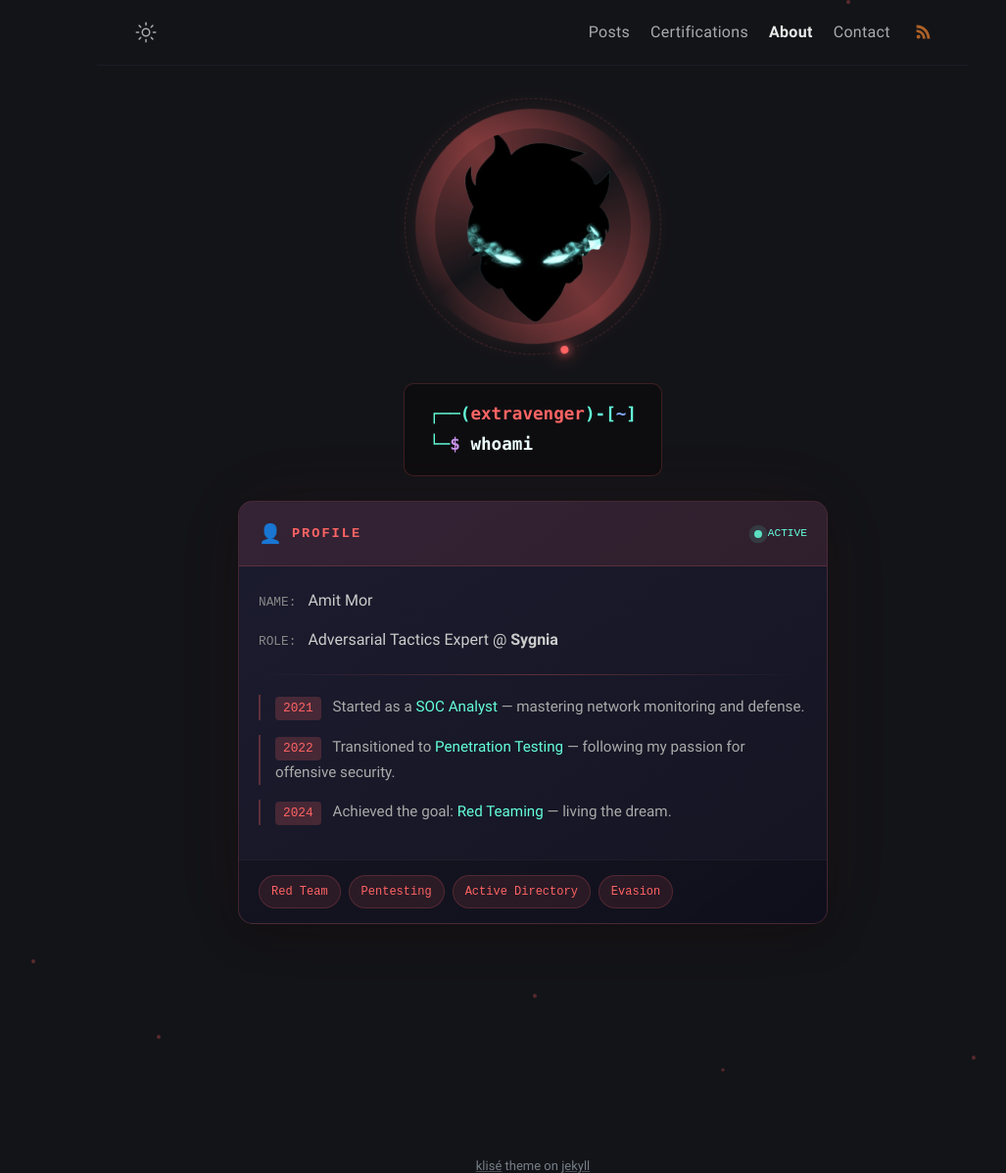
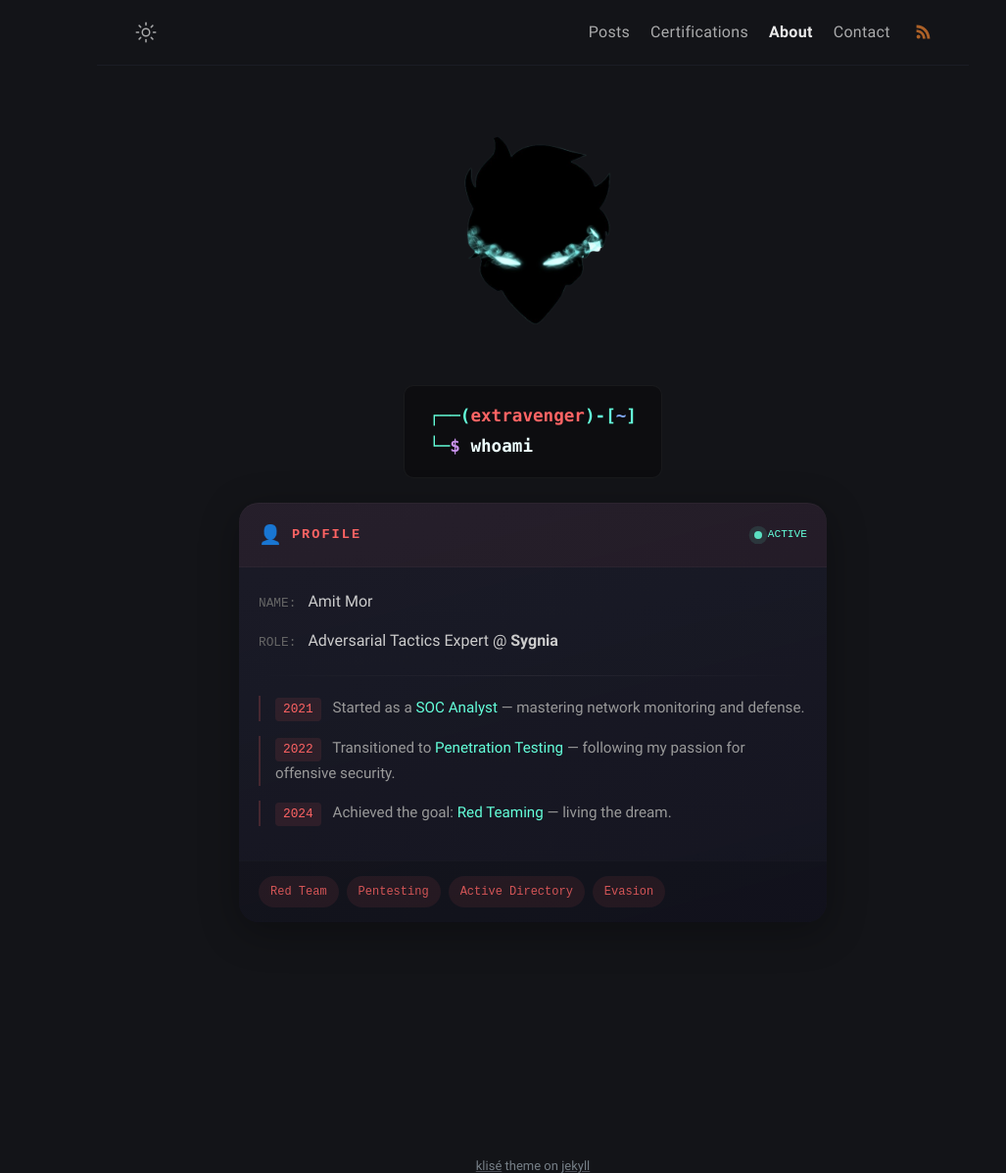
Before and after one commit to Extravenger/extravenger.github.io, a Jekyll site: the page built from about.md, in a window 1280 px wide. Shown: the whole page at 98% size, without its empty margins (96-1123 px from the left). Built offline with Jekyll 4.4.1, drawn with Linux system fonts in a browser that asks for light colours.

Commit message:
Update about.html

```diff
--- a/_layouts/about.html
+++ b/_layouts/about.html
@@ -23,28 +23,12 @@
 
   {% include navbar.html %}
 
-  <!-- Animated background particles -->
-  <div class="particles-container">
-    <div class="particle"></div>
-    <div class="particle"></div>
-    <div class="particle"></div>
-    <div class="particle"></div>
-    <div class="particle"></div>
-    <div class="particle"></div>
-    <div class="particle"></div>
-    <div class="particle"></div>
-  </div>
-
   <div class="wrapper">
     <main aria-label="Content">
       <div class="centered-content">
 
-        <!-- Glowing ring behind image -->
+        <!-- Clean image without background effects -->
         <div class="image-wrapper">
-          <div class="glow-ring"></div>
-          <div class="orbit-ring">
-            <div class="orbit-dot"></div>
-          </div>
           <div class="image-container">
             <img src="https://extravenger.github.io/assets/img/ninja.png" alt="Profile Image" class="profile-image" />
           </div>
@@ -144,55 +128,6 @@
       margin: 0;
       overflow-x: hidden;
       overflow-y: auto;
-    }
-
-    /* Animated particles background */
-    .particles-container {
-      position: fixed;
-      top: 0;
-      left: 0;
-      width: 100%;
-      height: 100%;
-      pointer-events: none;
-      z-index: 0;
-      overflow: hidden;
-    }
-
-    .particle {
-      position: absolute;
-      width: 4px;
-      height: 4px;
-      background: rgba(255, 100, 100, 0.3);
-      border-radius: 50%;
-      animation: float 20s infinite;
-    }
-
-    .particle:nth-child(1) { left: 10%; animation-delay: 0s; animation-duration: 25s; }
-    .particle:nth-child(2) { left: 20%; animation-delay: 2s; animation-duration: 20s; }
-    .particle:nth-child(3) { left: 35%; animation-delay: 4s; animation-duration: 28s; }
-    .particle:nth-child(4) { left: 50%; animation-delay: 1s; animation-duration: 22s; }
-    .particle:nth-child(5) { left: 65%; animation-delay: 3s; animation-duration: 26s; }
-    .particle:nth-child(6) { left: 75%; animation-delay: 5s; animation-duration: 24s; }
-    .particle:nth-child(7) { left: 85%; animation-delay: 2.5s; animation-duration: 21s; }
-    .particle:nth-child(8) { left: 92%; animation-delay: 4.5s; animation-duration: 27s; }
-
-    @keyframes float {
-      0%, 100% {
-        transform: translateY(100vh) scale(0);
-        opacity: 0;
-      }
-      10% {
-        opacity: 1;
-        transform: translateY(90vh) scale(1);
-      }
-      90% {
-        opacity: 1;
-        transform: translateY(10vh) scale(1);
-      }
-      100% {
-        transform: translateY(-10vh) scale(0);
-        opacity: 0;
-      }
     }
 
     /* Wrapper */
@@ -241,72 +176,9 @@
       margin-bottom: 30px;
     }
 
-    /* Glowing ring */
-    .glow-ring {
+    /* Image container - clean without glow */
+    .image-container {
       position: absolute;
-      top: 50%;
-      left: 50%;
-      transform: translate(-50%, -50%);
-      width: 240px;
-      height: 240px;
-      border-radius: 50%;
-      background: conic-gradient(
-        from 0deg,
-        transparent,
-        rgba(255, 100, 100, 0.4),
-        transparent,
-        rgba(255, 100, 100, 0.4),
-        transparent
-      );
-      animation: rotateGlow 4s linear infinite;
-      opacity: 0;
-      animation: rotateGlow 4s linear infinite, fadeInGlow 1s ease-out 0.5s forwards;
-    }
-
-    @keyframes rotateGlow {
-      from { transform: translate(-50%, -50%) rotate(0deg); }
-      to { transform: translate(-50%, -50%) rotate(360deg); }
-    }
-
-    @keyframes fadeInGlow {
-      to { opacity: 1; }
-    }
-
-    /* Orbiting ring */
-    .orbit-ring {
-      position: absolute;
-      top: 50%;
-      left: 50%;
-      transform: translate(-50%, -50%);
-      width: 260px;
-      height: 260px;
-      border: 1px dashed rgba(255, 100, 100, 0.2);
-      border-radius: 50%;
-      animation: orbitSpin 10s linear infinite;
-      opacity: 0;
-      animation: orbitSpin 10s linear infinite, fadeInGlow 1s ease-out 0.8s forwards;
-    }
-
-    .orbit-dot {
-      position: absolute;
-      top: -4px;
-      left: 50%;
-      transform: translateX(-50%);
-      width: 8px;
-      height: 8px;
-      background: #ff6464;
-      border-radius: 50%;
-      box-shadow: 0 0 10px #ff6464, 0 0 20px #ff6464;
-    }
-
-    @keyframes orbitSpin {
-      from { transform: translate(-50%, -50%) rotate(0deg); }
-      to { transform: translate(-50%, -50%) rotate(360deg); }
-    }
-
-    /* Image container */
-    .image-container {
-      position: relative;
       width: 200px;
       height: 200px;
       border-radius: 50%;
@@ -316,7 +188,6 @@
       left: 50%;
       transform: translate(-50%, -50%) scale(0);
       animation: popIn 0.8s cubic-bezier(0.68, -0.55, 0.265, 1.55) 0.3s forwards;
-      box-shadow: 0 0 40px rgba(255, 100, 100, 0.3);
     }
 
     @keyframes popIn {
@@ -334,11 +205,11 @@
       width: 100%;
       height: 100%;
       object-fit: cover;
-      transition: transform 0.5s ease;
+      transition: transform 0.4s ease;
     }
 
     .image-container:hover .profile-image {
-      transform: scale(1.1);
+      transform: scale(1.05);
     }
 
     /* Text container */
@@ -362,10 +233,10 @@
       background: rgba(0, 0, 0, 0.3);
       padding: 15px 25px;
       border-radius: 10px;
-      border: 1px solid rgba(255, 100, 100, 0.2);
+      border: 1px solid rgba(255, 255, 255, 0.05);
       width: fit-content;
       opacity: 0;
-      animation: fadeSlideUp 0.6s ease-out 1s forwards;
+      animation: fadeSlideUp 0.6s ease-out 0.8s forwards;
     }
 
     @keyframes fadeSlideUp {
@@ -396,14 +267,13 @@
       50% { opacity: 0; }
     }
 
-    /* Bio card */
+    /* Bio card - seamless with page background */
     .bio-card {
-      background: linear-gradient(145deg,
-        rgba(30, 30, 50, 0.9) 0%,
-        rgba(20, 20, 35, 0.95) 100%
+      background: linear-gradient(165deg,
+        rgba(35, 35, 55, 0.5) 0%,
+        rgba(22, 22, 38, 0.6) 100%
       );
-      border: 1px solid rgba(255, 100, 100, 0.2);
-      border-radius: 15px;
+      border-radius: 20px;
       padding: 0;
       width: 100%;
       max-width: 600px;
@@ -412,8 +282,41 @@
       opacity: 0;
       transform: translateY(30px) scale(0.95);
       transition: all 0.6s cubic-bezier(0.4, 0, 0.2, 1);
-      box-shadow: 0 10px 40px rgba(0, 0, 0, 0.3),
-                  0 0 80px rgba(255, 100, 100, 0.05);
+      box-shadow:
+        0 10px 40px rgba(0, 0, 0, 0.3),
+        inset 0 1px 0 rgba(255, 255, 255, 0.03);
+      position: relative;
+    }
+
+    /* Subtle gradient border on hover */
+    .bio-card::before {
+      content: '';
+      position: absolute;
+      top: 0;
+      left: 0;
+      right: 0;
+      bottom: 0;
+      border-radius: 20px;
+      padding: 1px;
+      background: linear-gradient(
+        160deg,
+        rgba(255, 100, 100, 0.15) 0%,
+        transparent 30%,
+        transparent 70%,
+        rgba(100, 255, 218, 0.1) 100%
+      );
+      -webkit-mask:
+        linear-gradient(#fff 0 0) content-box,
+        linear-gradient(#fff 0 0);
+      -webkit-mask-composite: xor;
+      mask-composite: exclude;
+      pointer-events: none;
+      opacity: 0;
+      transition: opacity 0.4s ease;
+    }
+
+    .bio-card:hover::before {
+      opacity: 1;
     }
 
     .bio-card.visible {
@@ -422,9 +325,10 @@
     }
 
     .bio-card:hover {
-      border-color: rgba(255, 100, 100, 0.4);
-      box-shadow: 0 15px 50px rgba(0, 0, 0, 0.4),
-                  0 0 100px rgba(255, 100, 100, 0.1);
+      box-shadow:
+        0 20px 60px rgba(0, 0, 0, 0.4),
+        inset 0 1px 0 rgba(255, 255, 255, 0.05);
+      transform: translateY(-4px) scale(1);
     }
 
     .bio-header {
@@ -432,8 +336,8 @@
       align-items: center;
       gap: 10px;
       padding: 15px 20px;
-      background: rgba(255, 100, 100, 0.1);
-      border-bottom: 1px solid rgba(255, 100, 100, 0.2);
+      background: rgba(255, 100, 100, 0.05);
+      border-bottom: 1px solid rgba(255, 255, 255, 0.03);
     }
 
     .bio-icon {
@@ -482,7 +386,7 @@
     }
 
     .label {
-      color: #888;
+      color: #666;
       font-size: 0.8rem;
       font-family: 'JetBrains Mono', monospace;
       margin-right: 8px;
@@ -512,28 +416,29 @@
 
     .bio-divider {
       height: 1px;
-      background: linear-gradient(to right, transparent, rgba(255, 100, 100, 0.3), transparent);
+      background: linear-gradient(to right, transparent, rgba(255, 255, 255, 0.06), transparent);
       margin: 20px 0;
     }
 
     .bio-story p {
       margin: 0 0 15px 0;
       font-size: 0.95rem;
-      color: #aaa;
+      color: #999;
       line-height: 1.6;
       padding-left: 15px;
-      border-left: 2px solid rgba(255, 100, 100, 0.3);
+      border-left: 2px solid rgba(255, 100, 100, 0.2);
       transition: all 0.3s ease;
     }
 
     .bio-story p:hover {
-      border-left-color: #ff6464;
+      border-left-color: rgba(255, 100, 100, 0.6);
       padding-left: 20px;
+      color: #bbb;
     }
 
     .year {
       display: inline-block;
-      background: rgba(255, 100, 100, 0.2);
+      background: rgba(255, 100, 100, 0.1);
       color: #ff6464;
       padding: 2px 8px;
       border-radius: 4px;
@@ -549,8 +454,8 @@
 
     .bio-footer {
       padding: 15px 20px;
-      background: rgba(0, 0, 0, 0.2);
-      border-top: 1px solid rgba(255, 255, 255, 0.05);
+      background: rgba(0, 0, 0, 0.15);
+      border-top: 1px solid rgba(255, 255, 255, 0.02);
     }
 
     .skill-tags {
@@ -560,13 +465,12 @@
     }
 
     .tag {
-      background: rgba(255, 100, 100, 0.1);
-      color: #ff6464;
+      background: rgba(255, 100, 100, 0.08);
+      color: rgba(255, 100, 100, 0.8);
       padding: 5px 12px;
       border-radius: 20px;
       font-size: 0.75rem;
       font-family: 'JetBrains Mono', monospace;
-      border: 1px solid rgba(255, 100, 100, 0.2);
       opacity: 0;
       transform: translateY(10px);
       transition: all 0.3s ease;
@@ -578,9 +482,9 @@
     }
 
     .tag:hover {
-      background: rgba(255, 100, 100, 0.2);
+      background: rgba(255, 100, 100, 0.15);
+      color: #ff6464;
       transform: translateY(-2px);
-      box-shadow: 0 4px 15px rgba(255, 100, 100, 0.2);
     }
 
     /* Responsive */
@@ -593,16 +497,6 @@
       .image-container {
         width: 160px;
         height: 160px;
-      }
-
-      .glow-ring {
-        width: 190px;
-        height: 190px;
-      }
-
-      .orbit-ring {
-        width: 210px;
-        height: 210px;
       }
 
       h1.typing-container {
@@ -634,16 +528,6 @@
         height: 130px;
       }
 
-      .glow-ring {
-        width: 160px;
-        height: 160px;
-      }
-
-      .orbit-ring {
-        width: 180px;
-        height: 180px;
-      }
-
       h1.typing-container {
         font-size: 0.75rem;
         padding: 10px 15px;
```
Also changed, not shown: other parts of _layouts/about.html (+3 -3 lines).
